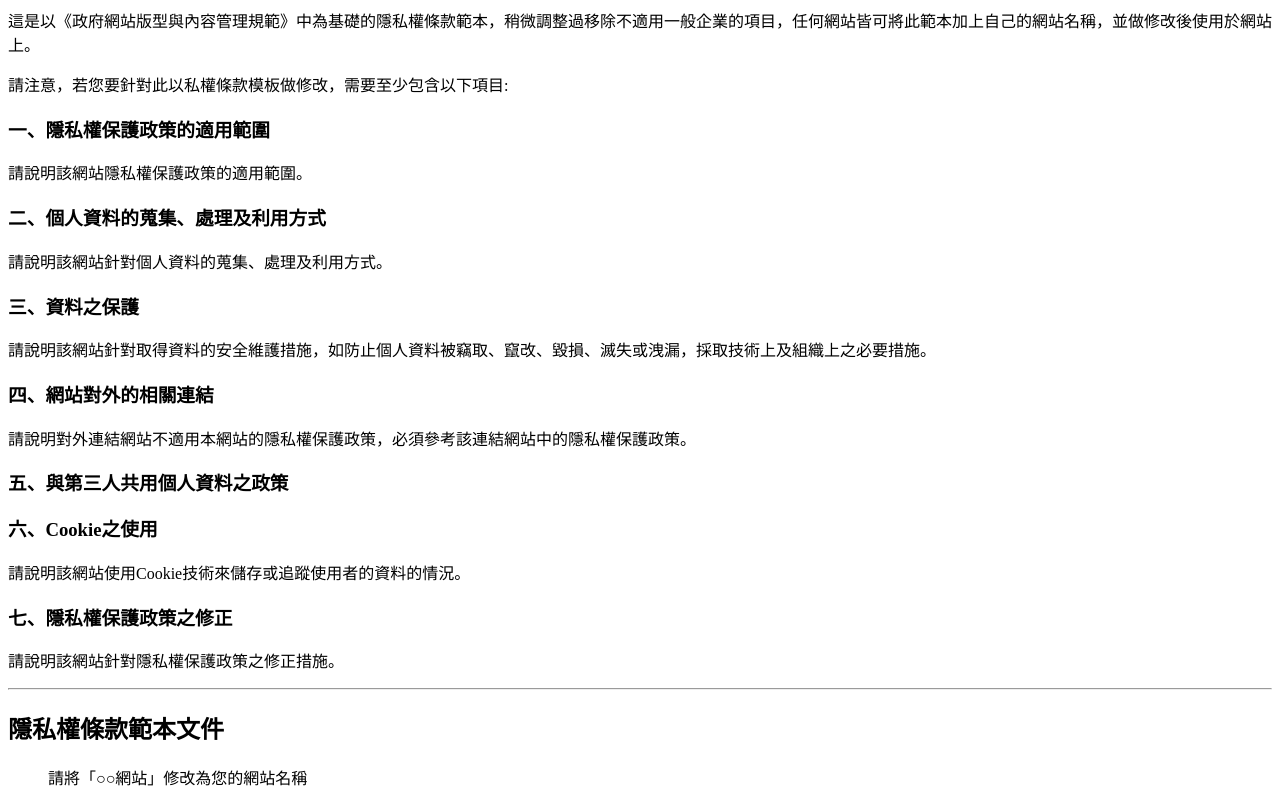
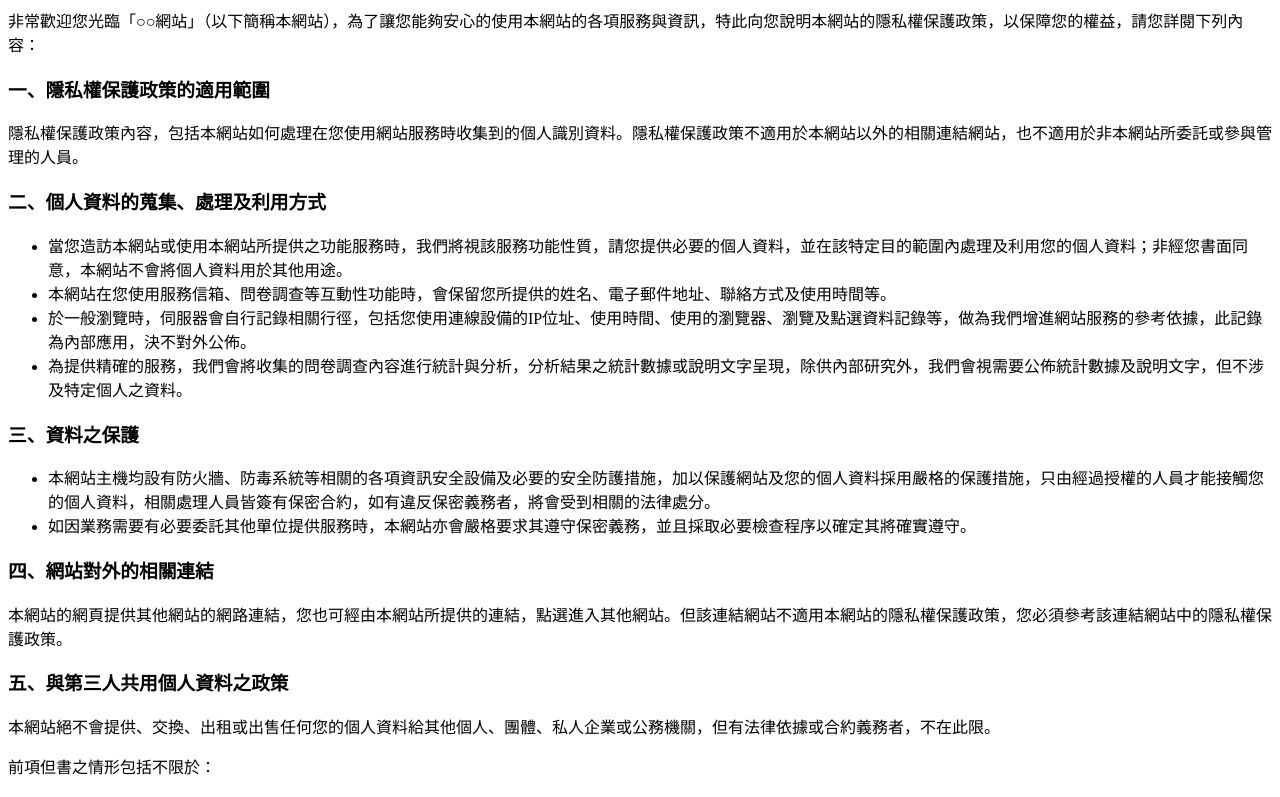
Before and after one commit to neo125874/neo125874.github.io, a plain HTML site: page index.html in a window 1280 px wide. Shown: the top 797 px of the page. Drawn offline with Linux system fonts and the light colour scheme.

Commit message:
Update index.html

```diff
--- a/index.html
+++ b/index.html
@@ -1,23 +1,3 @@
-<p>這是以《政府網站版型與內容管理規範》中為基礎的隱私權條款範本，稍微調整過移除不適用一般企業的項目，任何網站皆可將此範本加上自己的網站名稱，並做修改後使用於網站上。</p>
-<p>請注意，若您要針對此以私權條款模板做修改，需要至少包含以下項目:</p>
-<h3><a id="user-content-一隱私權保護政策的適用範圍" class="anchor" href="https://github.com/lyrasoft/chinese-privacy-policy-template#一隱私權保護政策的適用範圍"></a>一、隱私權保護政策的適用範圍</h3>
-<p>請說明該網站隱私權保護政策的適用範圍。</p>
-<h3><a id="user-content-二個人資料的蒐集處理及利用方式" class="anchor" href="https://github.com/lyrasoft/chinese-privacy-policy-template#二個人資料的蒐集處理及利用方式"></a>二、個人資料的蒐集、處理及利用方式</h3>
-<p>請說明該網站針對個人資料的蒐集、處理及利用方式。</p>
-<h3><a id="user-content-三資料之保護" class="anchor" href="https://github.com/lyrasoft/chinese-privacy-policy-template#三資料之保護"></a>三、資料之保護</h3>
-<p>請說明該網站針對取得資料的安全維護措施，如防止個人資料被竊取、竄改、毀損、滅失或洩漏，採取技術上及組織上之必要措施。</p>
-<h3><a id="user-content-四網站對外的相關連結" class="anchor" href="https://github.com/lyrasoft/chinese-privacy-policy-template#四網站對外的相關連結"></a>四、網站對外的相關連結</h3>
-<p>請說明對外連結網站不適用本網站的隱私權保護政策，必須參考該連結網站中的隱私權保護政策。</p>
-<h3><a id="user-content-五與第三人共用個人資料之政策" class="anchor" href="https://github.com/lyrasoft/chinese-privacy-policy-template#五與第三人共用個人資料之政策"></a>五、與第三人共用個人資料之政策</h3>
-<h3><a id="user-content-六cookie之使用" class="anchor" href="https://github.com/lyrasoft/chinese-privacy-policy-template#六cookie之使用"></a>六、Cookie之使用</h3>
-<p>請說明該網站使用Cookie技術來儲存或追蹤使用者的資料的情況。</p>
-<h3><a id="user-content-七隱私權保護政策之修正" class="anchor" href="https://github.com/lyrasoft/chinese-privacy-policy-template#七隱私權保護政策之修正"></a>七、隱私權保護政策之修正</h3>
-<p>請說明該網站針對隱私權保護政策之修正措施。</p>
-<hr />
-<h2><a id="user-content-隱私權條款範本文件" class="anchor" href="https://github.com/lyrasoft/chinese-privacy-policy-template#隱私權條款範本文件"></a>隱私權條款範本文件</h2>
-<blockquote>
-<p>請將「○○網站」修改為您的網站名稱</p>
-</blockquote>
 <p>非常歡迎您光臨「○○網站」（以下簡稱本網站），為了讓您能夠安心的使用本網站的各項服務與資訊，特此向您說明本網站的隱私權保護政策，以保障您的權益，請您詳閱下列內容：</p>
 <h3><a id="user-content-一隱私權保護政策的適用範圍-1" class="anchor" href="https://github.com/lyrasoft/chinese-privacy-policy-template#一隱私權保護政策的適用範圍-1"></a>一、隱私權保護政策的適用範圍</h3>
 <p>隱私權保護政策內容，包括本網站如何處理在您使用網站服務時收集到的個人識別資料。隱私權保護政策不適用於本網站以外的相關連結網站，也不適用於非本網站所委託或參與管理的人員。</p>
@@ -51,4 +31,3 @@
 <p>為了提供您最佳的服務，本網站會在您的電腦中放置並取用我們的Cookie，若您不願接受Cookie的寫入，您可在您使用的瀏覽器功能項中設定隱私權等級為高，即可拒絕Cookie的寫入，但可能會導至網站某些功能無法正常執行 。</p>
 <h3><a id="user-content-七隱私權保護政策之修正-1" class="anchor" href="https://github.com/lyrasoft/chinese-privacy-policy-template#七隱私權保護政策之修正-1"></a>七、隱私權保護政策之修正</h3>
 <p>本網站隱私權保護政策將因應需求隨時進行修正，修正後的條款將刊登於網站上。</p>
-<p>&nbsp;</p>
```
